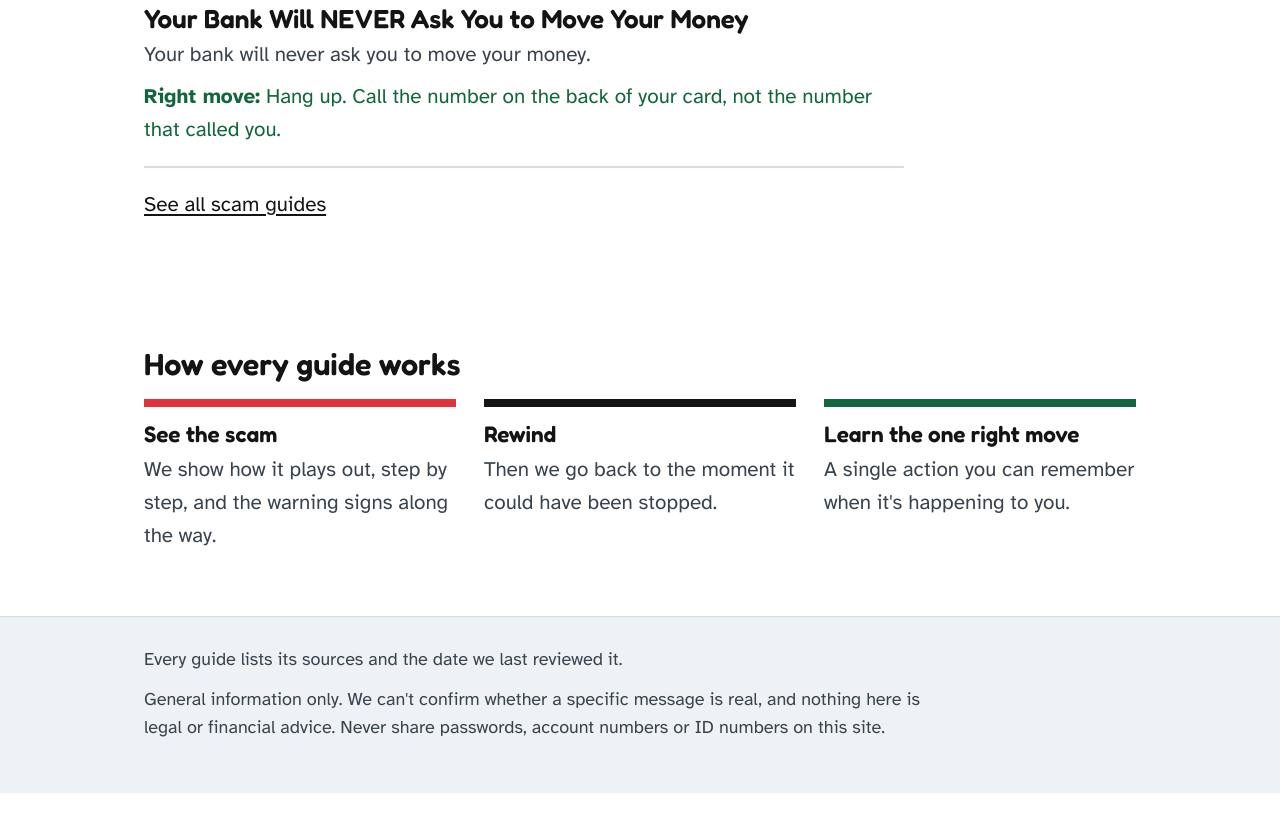
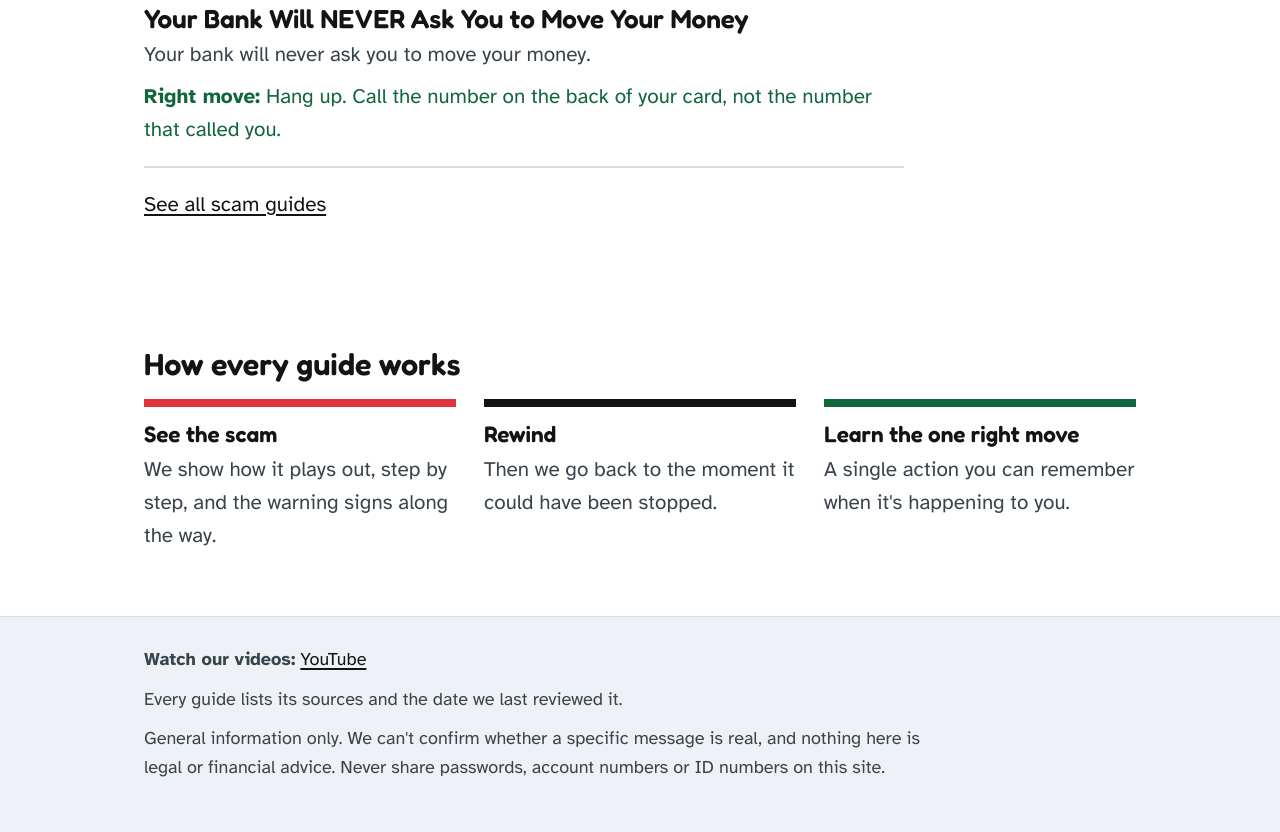
Before and after one commit to rrebenque/scam-proof-site, an Astro site: page / in a window 1280 px wide. Shown: the part 1390-2222 px from the top of the page. Before the commit the page ends 2183 px from the top, so only its background shows below. Built offline with nearby package versions, Linux system fonts and the light colour scheme; Astro itself is replaced by a stand-in of ours.

Commit message:
Add YouTube link to footer
Co-Authored-By: Claude Sonnet 5.5 <noreply@anthropic.com>
Claude-Session: https://claude.ai/code/session_01WEXAHQ9Ha2bHExWtmCG14N

```diff
--- a/src/layouts/Base.astro
+++ b/src/layouts/Base.astro
@@ -1,4 +1,8 @@
 ---
+const social = [
+  { label: 'YouTube', url: 'https://www.youtube.com/@scamproofmoney' },
+  // { label: 'Facebook', url: 'FACEBOOK PAGE URL' },
+];
 import '@fontsource/fredoka/400.css';
 import '@fontsource/fredoka/600.css';
 import '@fontsource/atkinson-hyperlegible/400.css';
@@ -62,6 +66,9 @@ const here = (p: string) => (path === p || path.startsWith(p) ? 'page' : undefin
     </main>
     <footer class="site-footer">
       <div class="wrap">
+        <p class="follow"><strong>Watch our videos:</strong>
+          {social.map((x, i) => <>{i > 0 && ' · '}<a href={x.url} rel="noopener">{x.label}</a></>)}
+        </p>
         <p>Every guide lists its sources and the date we last reviewed it.</p>
         <p>
           General information only. We can't confirm whether a specific message is real, and nothing here
```
